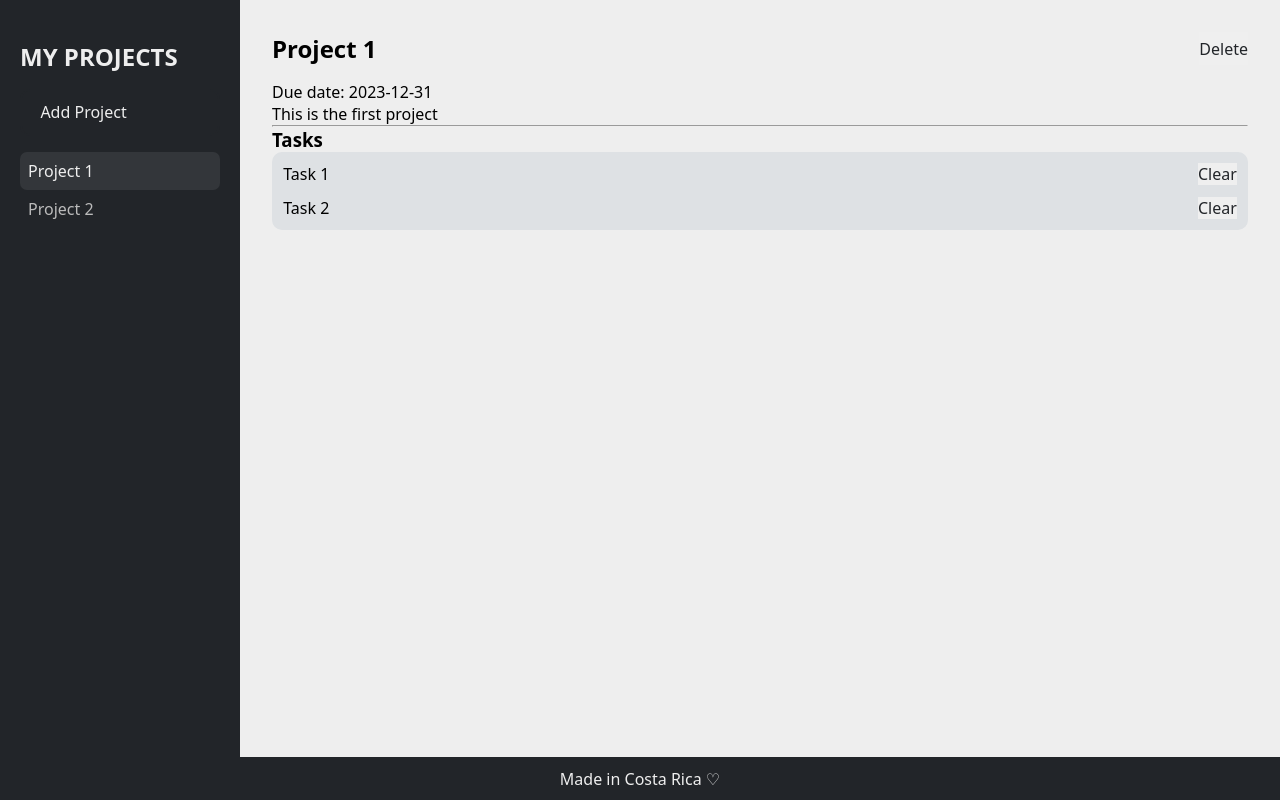
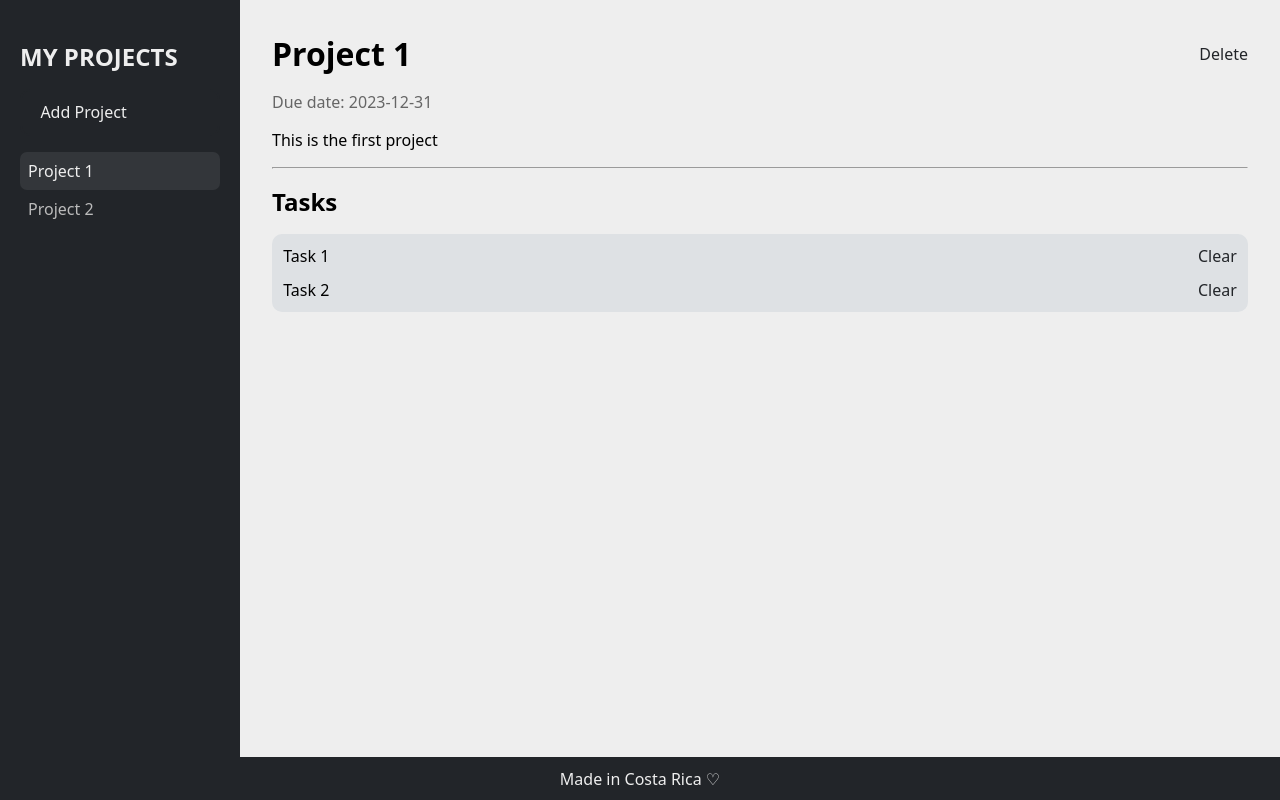
Before and after one commit to marivalerio104/project-management, a React (Vite) app: page /project/1 in a window 1280 px wide. Built offline with nearby package versions, Linux system fonts and the light colour scheme.

Commit message:
Correct style

```diff
--- a/src/components/Button/Button.css
+++ b/src/components/Button/Button.css
@@ -22,11 +22,13 @@
 }
 
 .btn-primary:hover {
-  background-color: #33363a;
+  background-color: #404448;
+  border-color: #404448;
 }
 
 .btn-secondary {
   color: #222529;
+  background-color: transparent;
 }
 
 .btn-secondary:hover {
@@ -35,6 +37,7 @@
 
 .btn-outline {
   color: #222529;
+  background-color: transparent;
 }
 
 .btn-outline:hover {
--- a/src/components/Sidebar/Sidebar.css
+++ b/src/components/Sidebar/Sidebar.css
@@ -21,6 +21,7 @@ nav a {
   text-decoration: none;
   padding: 0.5rem;
   border-radius: 7px;
+  overflow-wrap: break-word;
 }
 
 nav a:hover {
--- a/src/pages/NewProject/NewProject.css
+++ b/src/pages/NewProject/NewProject.css
@@ -5,11 +5,13 @@
   height: 100%;
   padding: 3rem;
   color: #222529;
+  max-width: 43rem;
+  margin: auto;
 }
 
 #new-project h2 {
   font-size: 2rem;
-  margin-bottom: 1.5rem;
+  margin-bottom: 2rem;
   text-shadow: 2px 2px 2px rgba(0, 0, 0, 0.1);
 }
 
--- a/src/pages/Project/Project.css
+++ b/src/pages/Project/Project.css
@@ -7,5 +7,22 @@
 #project header {
   display: flex;
   justify-content: space-between;
+}
+
+#project h2 {
+  font-size: 2rem;
+}
+
+#project p,
+#project header {
   margin-bottom: 1rem;
 }
+
+#project #due-date {
+  color: #666;
+}
+
+#project h3 {
+  margin: 1rem 0;
+  font-size: 1.5rem;
+}
```
